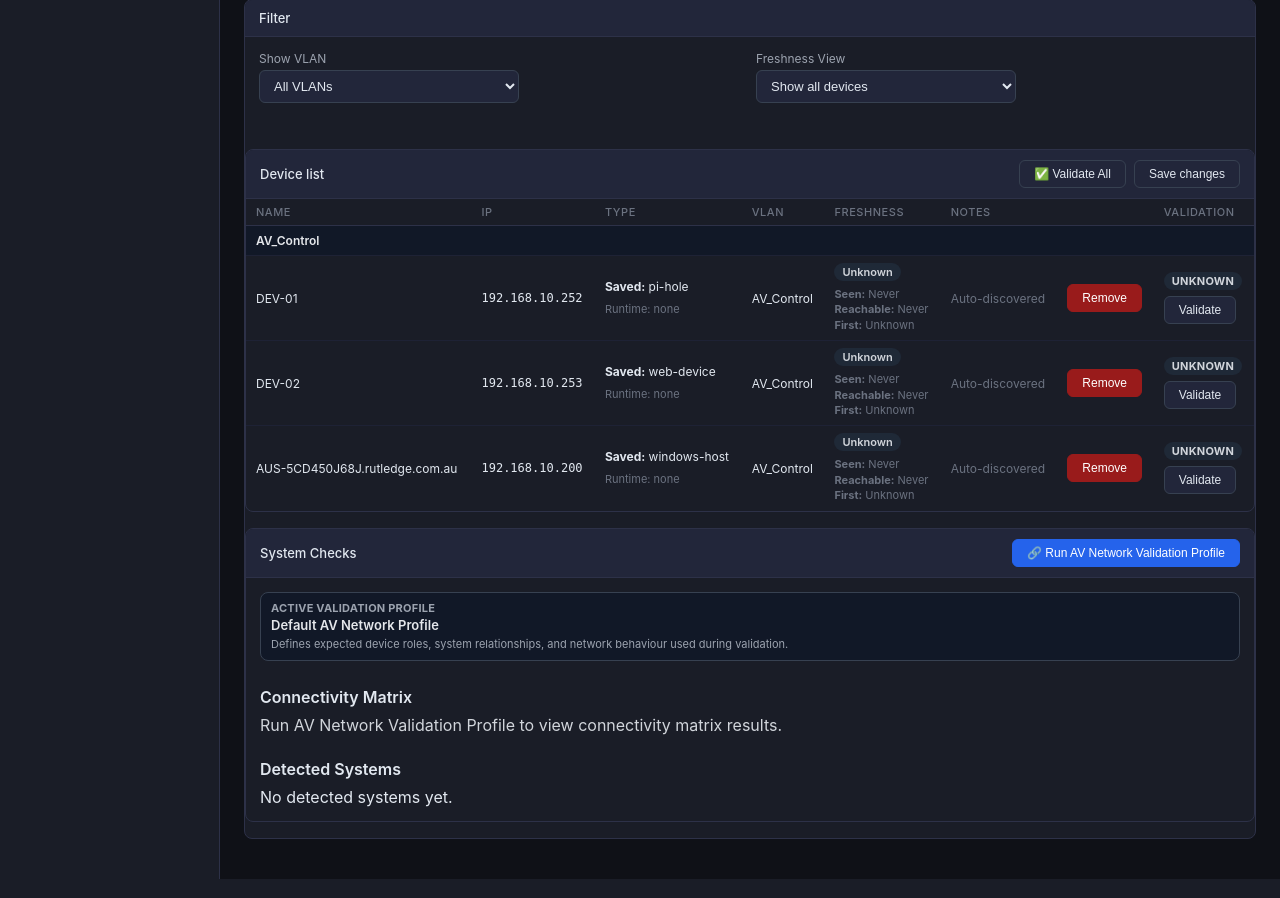
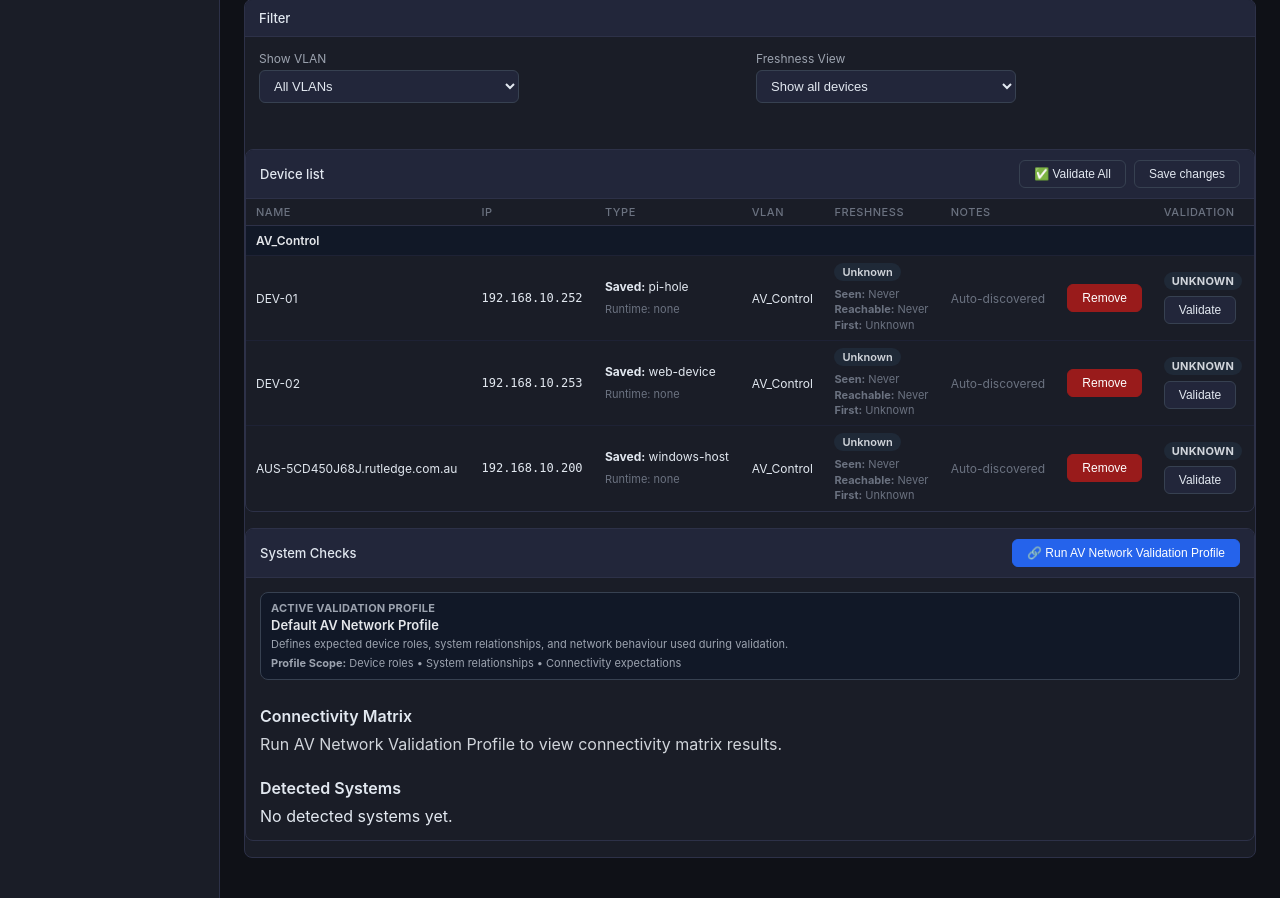
Before and after one commit to chriswarren85/NetPi, a Flask app: page /tools/devices in a window 1280 px wide. Shown: the part 669-1567 px from the top of the page. Run offline with Flask 3, Linux system fonts and the light colour scheme.

Commit message:
W2.3: add validation profile scope context on Devices page

```diff
--- a/templates/devices.html
+++ b/templates/devices.html
@@ -151,6 +151,7 @@ SW-01	192.168.1.10	10		Cisco"></textarea>
       <div style="font-size:11px;font-weight:700;letter-spacing:.02em;text-transform:uppercase;color:#9ca3af">Active Validation Profile</div>
       <div style="margin-top:2px;font-size:13px;font-weight:600;color:#e5e7eb">Default AV Network Profile</div>
       <div style="margin-top:4px;font-size:11px;line-height:1.4;color:#9ca3af">Defines expected device roles, system relationships, and network behaviour used during validation.</div>
+      <div style="margin-top:4px;font-size:11px;line-height:1.4;color:#9ca3af"><strong>Profile Scope:</strong> Device roles • System relationships • Connectivity expectations</div>
     </div>
     <div id="system-summary" style="margin-bottom:10px;"></div>
     <div id="system-results" style="overflow-x:auto;"></div>
```
